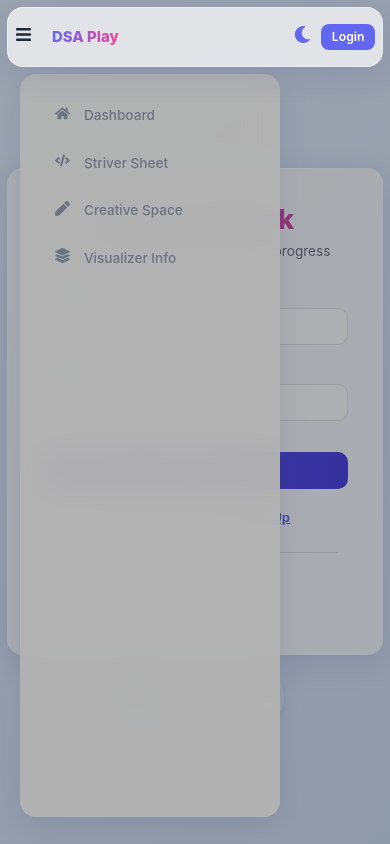
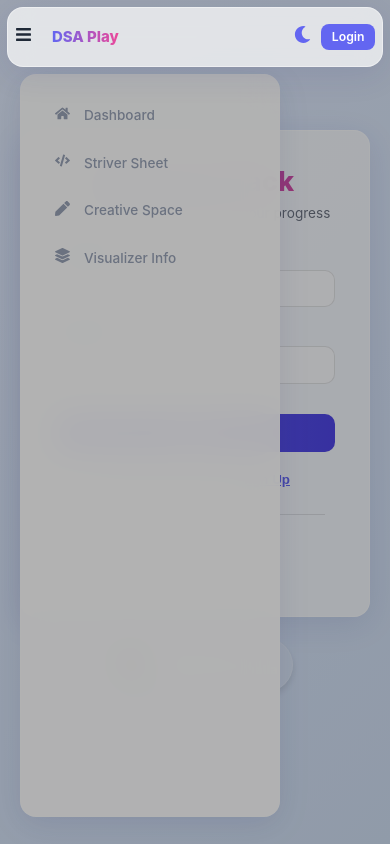
Before and after one commit to Tharunkunamalla/Dsa-playground, a React (Vite) app in the folder client/: page /login in a window 390 px wide. Built offline with nearby package versions, Linux system fonts and the light colour scheme; no server answers; grey boxes are pictures that could not be loaded.

Commit message:
feat: Add styling for the authentication page and a developer credit component.

```diff
--- a/client/src/components/DeveloperCredit.css
+++ b/client/src/components/DeveloperCredit.css
@@ -85,22 +85,49 @@
 /* Mobile responsiveness */
 @media (max-width: 768px) {
   .developer-credit {
-    bottom: 1.5rem;
-    left: 50%;
-    right: auto;
-    transform: translateX(-50%) scale(0.9);
-    width: max-content;
-    padding: 0.6rem 1rem;
-    background: rgba(255, 255, 255, 0.15); /* Slightly more visible on mobile */
+    position: static;
+    transform: none;
+    width: auto;
+    padding: 0.6rem 1.25rem;
+    background: rgba(255, 255, 255, 0.15);
+    border: 1px solid rgba(255, 255, 255, 0.15);
   }
 
   .developer-credit:hover {
-    transform: translateX(-50%) scale(0.92);
+    transform: scale(1.02);
+  }
+}
+
+@media (max-width: 480px) {
+  .developer-credit {
+    position: static;
+    transform: none;
+    padding: 0.5rem 1rem;
+    border-radius: 40px;
+    width: auto;
+    max-width: 100%;
+    justify-content: center;
+  }
+
+  .developer-credit:hover {
+    transform: scale(1.02);
   }
 
   .developer-avatar {
-    width: 38px;
-    height: 38px;
+    width: 36px;
+    height: 36px;
+    border-width: 1.5px;
+  }
+
+  .heartbeat-dot {
+    width: 10px;
+    height: 10px;
+    right: 1px;
+    bottom: 1px;
+  }
+
+  .developed-by {
+    font-size: 0.7rem;
   }
 
   .developer-name {
--- a/client/src/pages/Auth.css
+++ b/client/src/pages/Auth.css
@@ -1,8 +1,11 @@
 .auth-container {
   display: flex;
+  flex-direction: column;
   align-items: center;
   justify-content: center;
   min-height: 80vh;
+  gap: 1.5rem; /* Space between card and credit */
+  padding: 1rem; /* Prevent edge sticking on mobile */
 }
 
 .auth-card {
```
